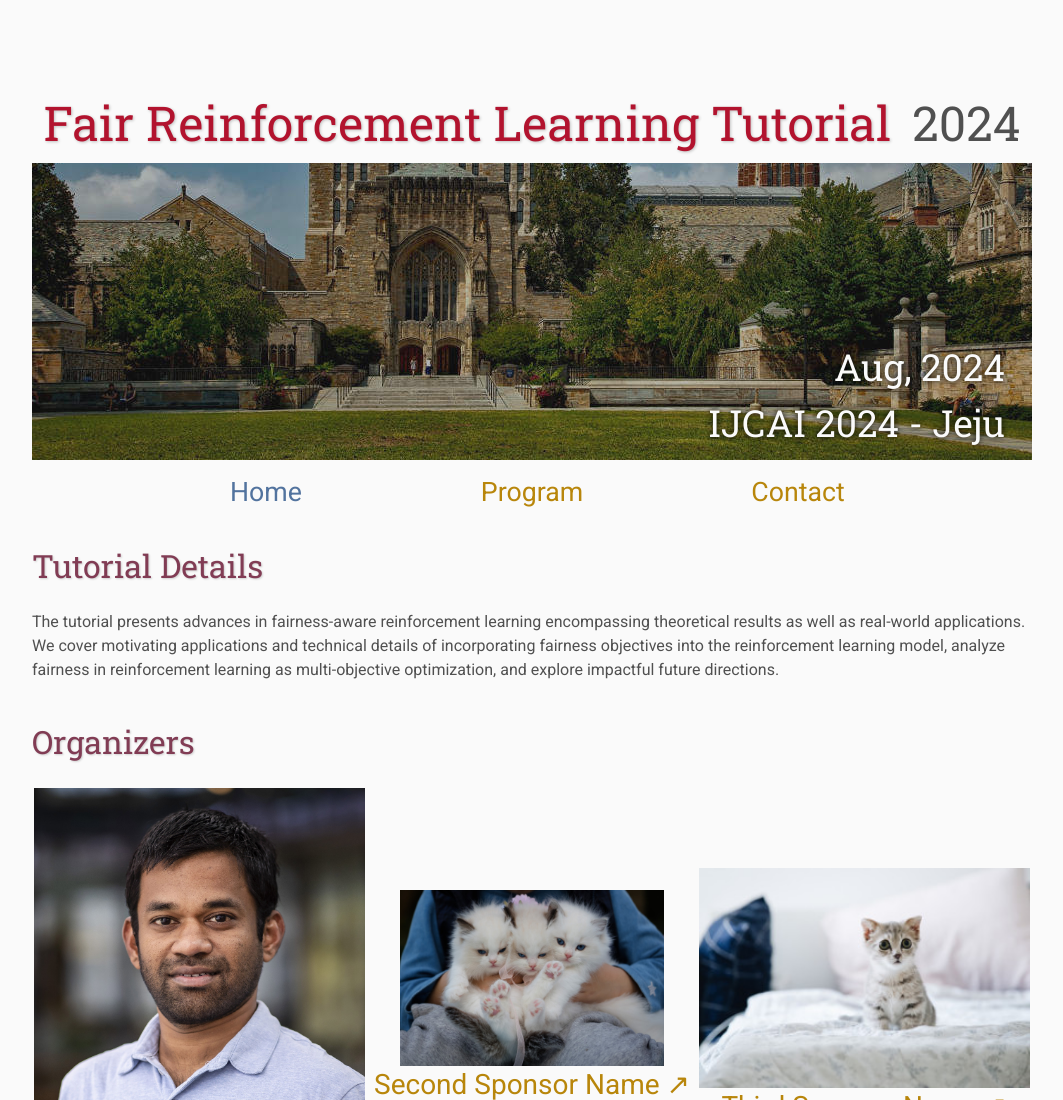
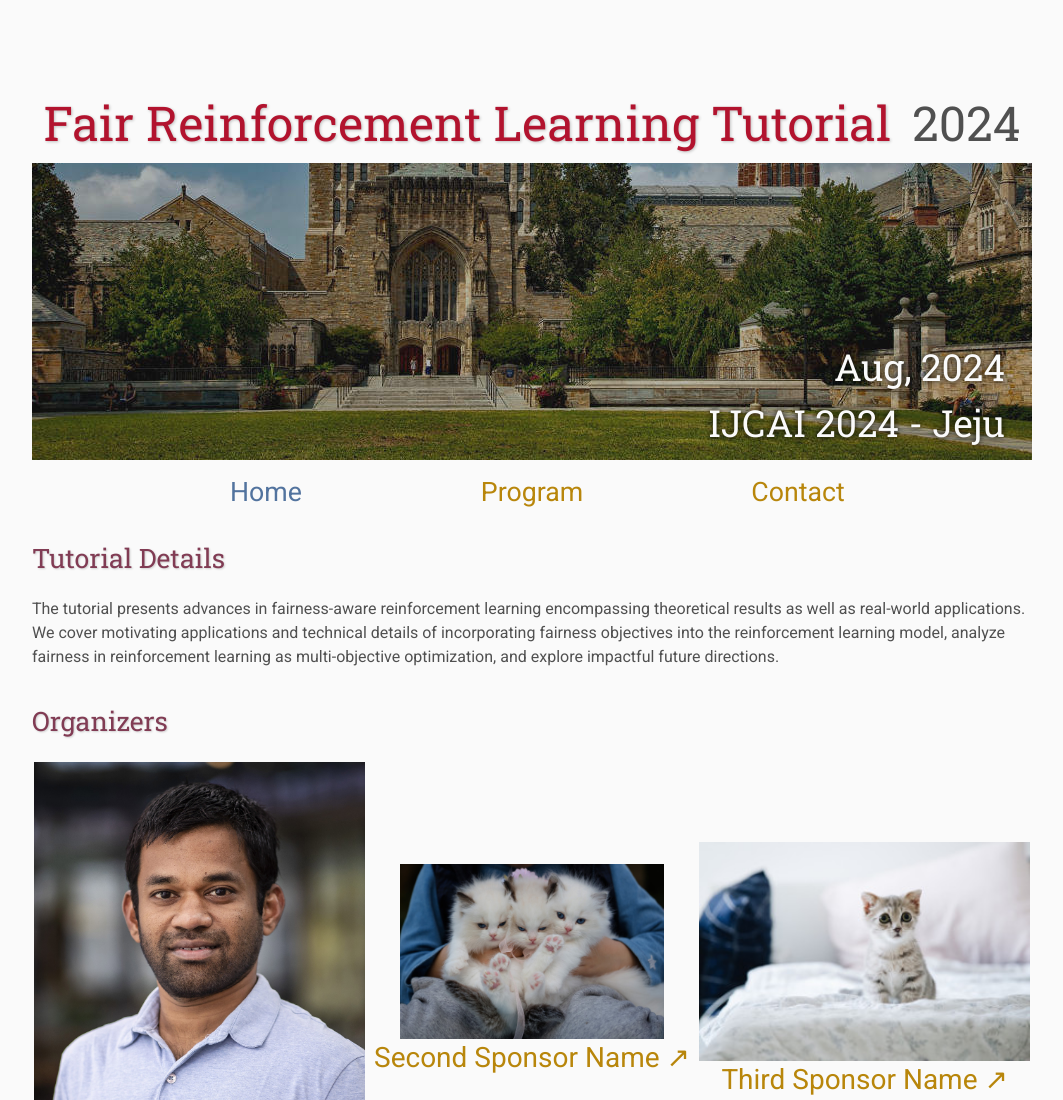
Before and after one commit to Fair-RL/fair-rl.github.io, a plain HTML site: page index.html in a window 1280 px wide. Shown: the top 1100 px of the page, without its empty margins (108-1171 px from the left). Drawn offline with Linux system fonts and the light colour scheme.

Commit message:
Update index.html

```diff
--- a/index.html
+++ b/index.html
@@ -38,11 +38,11 @@
         </tr>
     </table>
 
-    <h2>Tutorial Details</h2>
+    <h3>Tutorial Details</h3>
        The tutorial presents advances in fairness-aware reinforcement learning encompassing theoretical results as well as real-world applications. We cover motivating applications and technical details of incorporating fairness objectives into the reinforcement learning model, analyze fairness in reinforcement learning as multi-objective optimization, and explore impactful future directions.
     </p>
 
-    <h2>Organizers</h2>
+    <h3>Organizers</h3>
 <table class="Organizers">
     <tr>
         <td class="sponsor">
```
